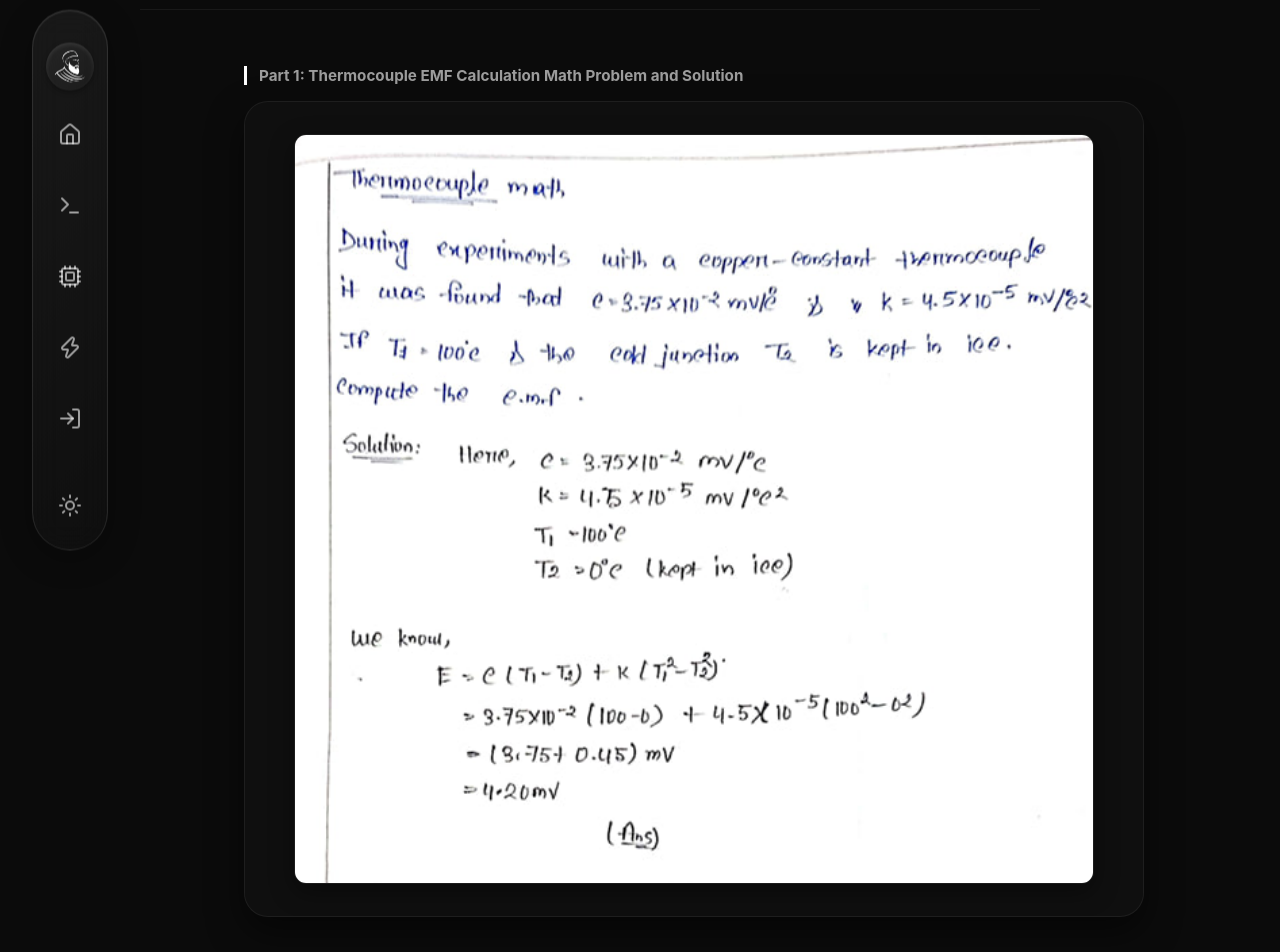
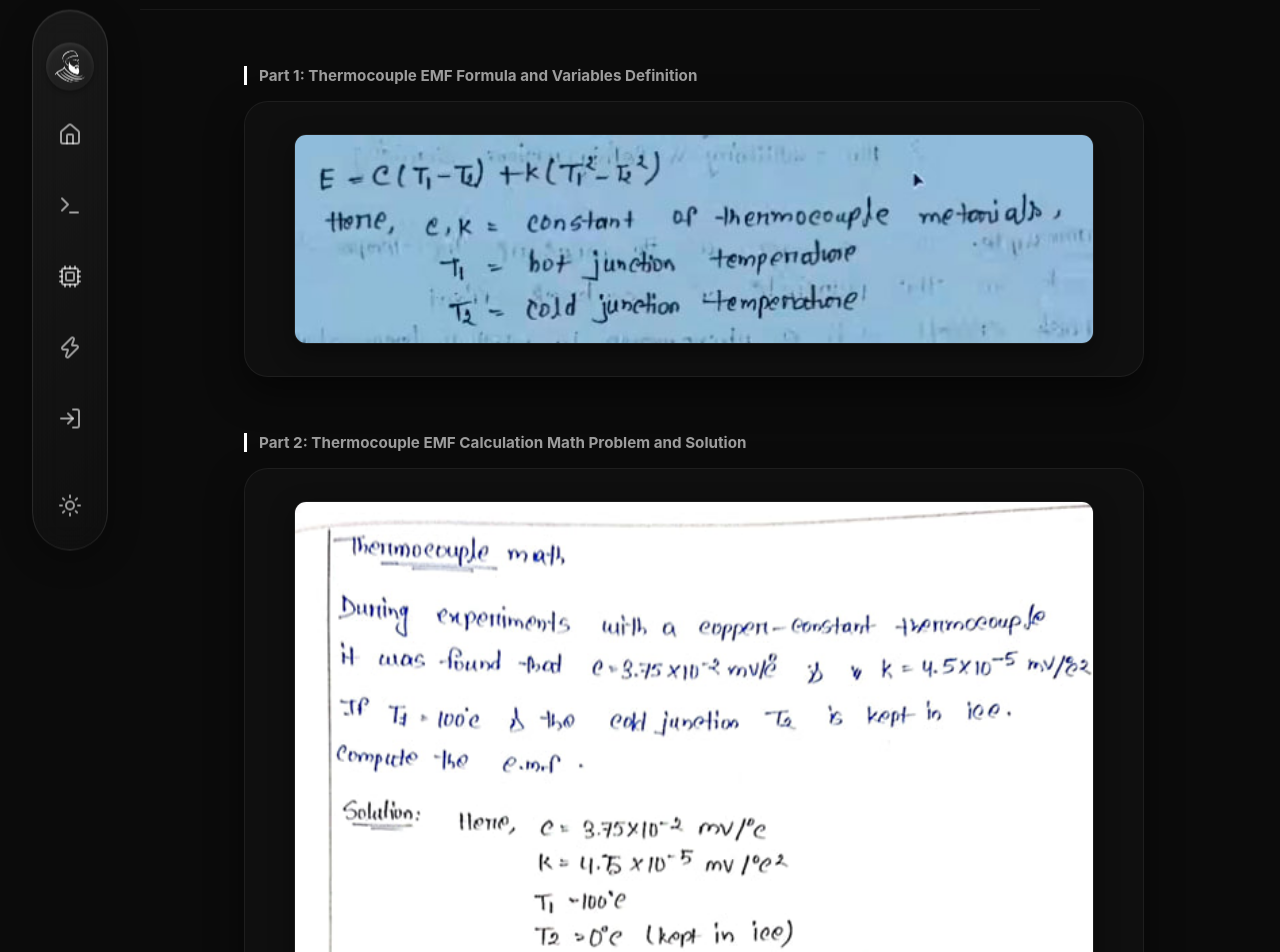
Before and after one commit to mongooseintown/TrashofCSE-Project, a React (Vite) app in the folder frontend/: page /eee/thermocouple-math in a window 1280 px wide. Shown: the part 120-1072 px from the top of the page. Built offline with nearby package versions, Linux system fonts and the light colour scheme.

Commit message:
Swap rendering order of formula and solution note scans in ThermocoupleMathNote

```diff
--- a/frontend/src/pages/ThermocoupleMathNote.jsx
+++ b/frontend/src/pages/ThermocoupleMathNote.jsx
@@ -21,25 +21,25 @@ const ThermocoupleMathNote = () => {
         <h1>Thermocouple & Thermistor Related Math Note</h1>
       </div>
 
-      {/* Note Images List */}
+      {/* Note Images List (Swapped Order) */}
       <div className="note-images-list">
         <div className="note-image-card">
-          <span className="note-image-caption">Part 1: Thermocouple EMF Calculation Math Problem and Solution</span>
+          <span className="note-image-caption">Part 1: Thermocouple EMF Formula and Variables Definition</span>
           <div className="note-img-wrapper">
             <img
-              src="/thermocouple-math-1.png"
-              alt="Thermocouple Math Part 1"
+              src="/thermocouple-math-2.png"
+              alt="Thermocouple Math Formula"
               className="note-handnote-img"
             />
           </div>
         </div>
 
         <div className="note-image-card">
-          <span className="note-image-caption">Part 2: Thermocouple EMF Formula and Equations list</span>
+          <span className="note-image-caption">Part 2: Thermocouple EMF Calculation Math Problem and Solution</span>
           <div className="note-img-wrapper">
             <img
-              src="/thermocouple-math-2.png"
-              alt="Thermocouple Math Part 2"
+              src="/thermocouple-math-1.png"
+              alt="Thermocouple Math Solution"
               className="note-handnote-img"
             />
           </div>
```
